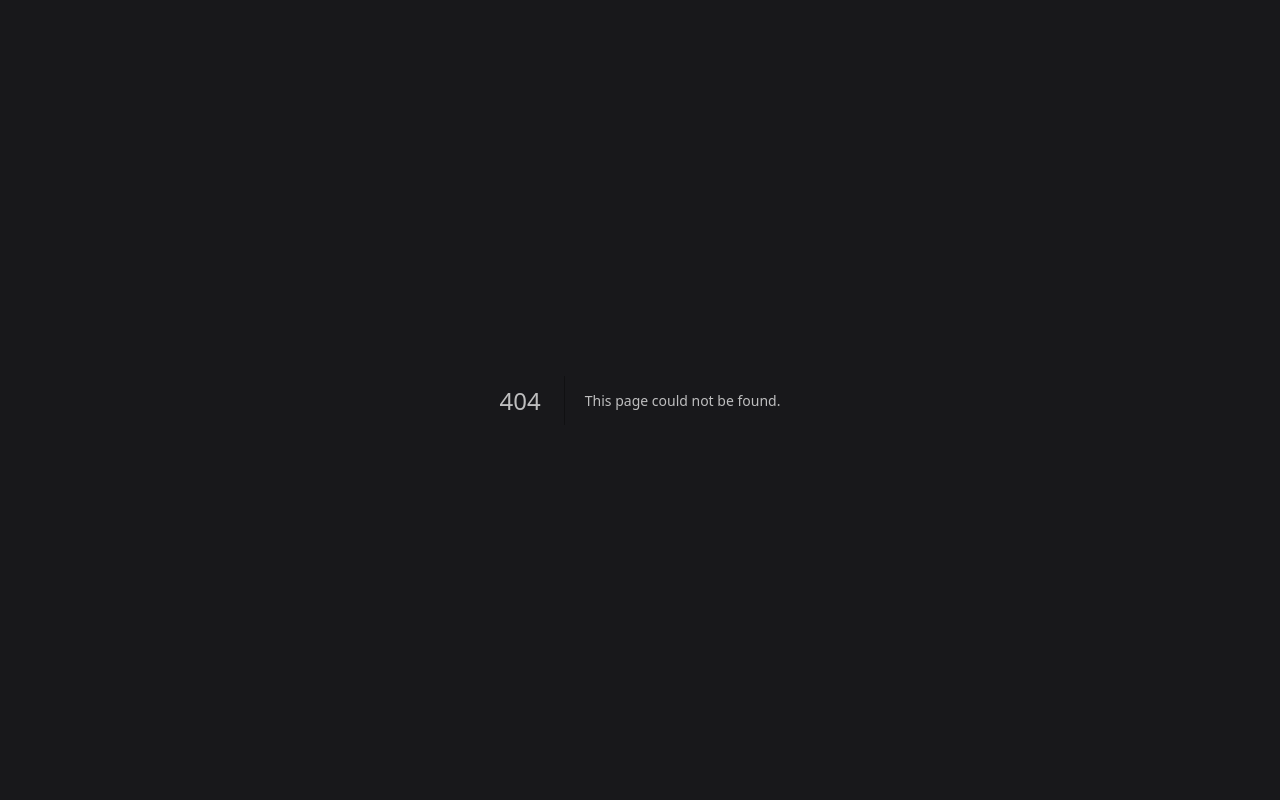
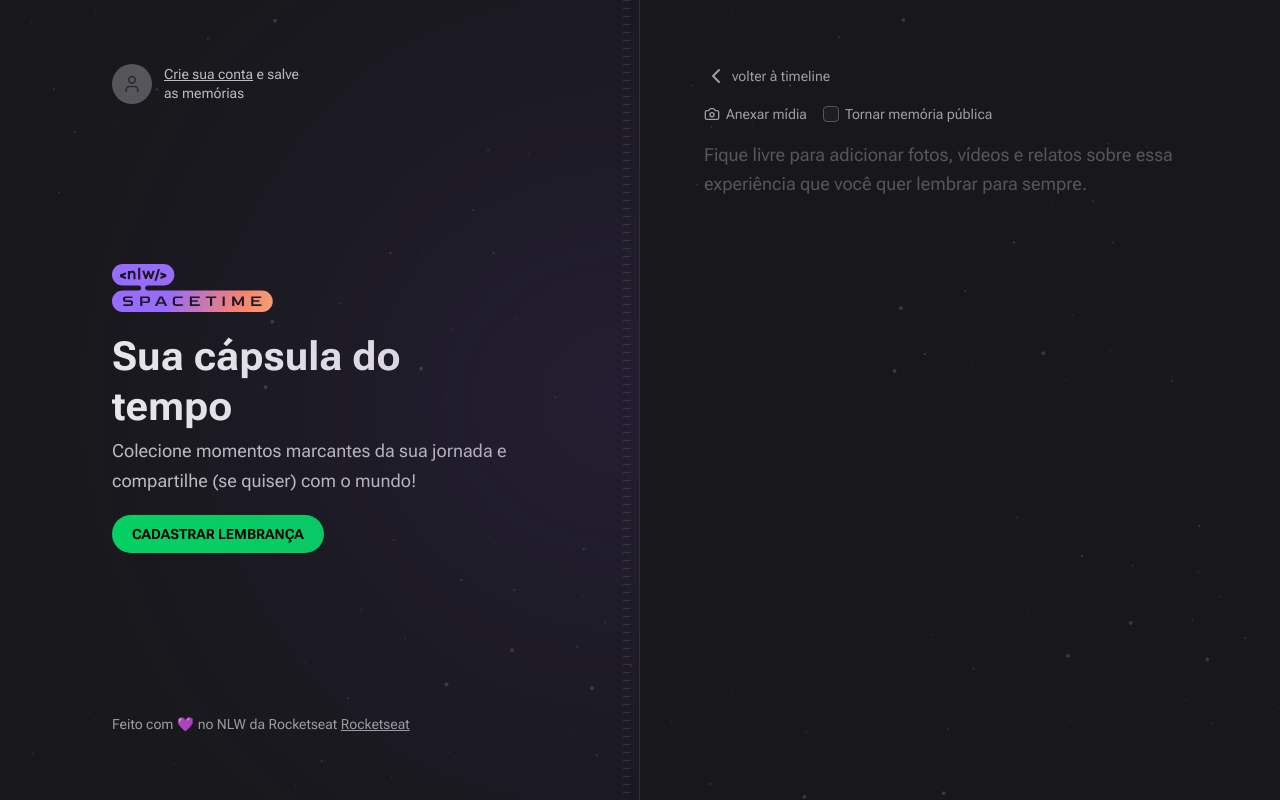
Before and after one commit to Gustaaz/nlw-spacetime, a Next.js app in the folder web/: page /memories/new in a window 1280 px wide. Before the commit this address had no page. Built offline with nearby package versions, Linux system fonts and the light colour scheme; no server answers; a web font is replaced by a local one.

Commit message:
web/ page de nova memoria

```diff
--- a/web/package.json
+++ b/web/package.json
@@ -27,6 +27,7 @@
   },
   "devDependencies": {
     "@rocketseat/eslint-config": "^1.2.0",
+    "@tailwindcss/forms": "^0.5.3",
     "prettier-plugin-tailwindcss": "^0.3.0"
   }
 }
--- a/web/src/app/layout.tsx
+++ b/web/src/app/layout.tsx
@@ -1,9 +1,15 @@
 import './globals.css'
 import { ReactNode } from 'react'
+import { cookies } from 'next/headers'
 import {
   Roboto_Flex as Roboto,
   Bai_Jamjuree as BaiJamjuree,
 } from 'next/font/google'
+
+import Hero from '@/components/Hero'
+import Profile from '@/components/Profile'
+import Signin from '@/components/Signin'
+import Copyright from '@/components/Copyright'
 
 const roboto = Roboto({ subsets: ['latin'], variable: '--font-roboto' })
 
@@ -20,12 +26,32 @@
 }
 
 export default function RootLayout({ children }: { children: ReactNode }) {
+  const isAuthenticated = cookies().has('token')
+
   return (
     <html lang="en">
       <body
         className={`${roboto.variable} ${baiJamjuree.variable}} bg-zinc-900 font-sans text-gray-100`}
       >
-        {children}
+        <main className="grid min-h-screen grid-cols-2">
+          {/* Left */}
+          <div className="relative flex flex-col items-start justify-between overflow-hidden border-r border-white/10 bg-[url(../assets/bg-stars.svg)] px-28 py-16">
+            {/* Blur */}
+            <div className=" absolute right-0 top-1/2 h-[288px] w-[526px] -translate-y-1/2 translate-x-1/2 rounded-full bg-purple-700 opacity-50 blur-full" />
+
+            {/* Stripes */}
+            <div className="absolute bottom-0 right-2 top-0 w-2 bg-stripes" />
+
+            {isAuthenticated ? <Profile /> : <Signin />}
+            <Hero />
+            <Copyright />
+          </div>
+
+          {/* Right */}
+          <div className="flex flex-col bg-[url(../assets/bg-stars.svg)] bg-cover p-16">
+            {children}
+          </div>
+        </main>
       </body>
     </html>
   )
--- /dev/null
+++ b/web/src/app/memories/new/page.tsx
@@ -0,0 +1,50 @@
+import { Camera, ChevronLeft } from 'lucide-react'
+import Link from 'next/link'
+import React from 'react'
+
+function MemoriesNew() {
+  return (
+    <div className="flex flex-1 flex-col gap-4">
+      <Link
+        href="/"
+        className="flex items-center gap-1 text-sm text-gray-200 hover:text-gray-100"
+      >
+        <ChevronLeft />
+        volter à timeline
+      </Link>
+      <form className="flex flex-1 flex-col gap-2">
+        <div className="flex items-center gap-4">
+          <label
+            htmlFor="media"
+            className=" flex cursor-pointer items-center gap-1.5 text-sm text-gray-200 hover:text-gray-100"
+          >
+            <Camera className="h-4 w-4" />
+            Anexar mídia
+          </label>
+          <label
+            htmlFor="isPublic"
+            className="flex items-center gap-1.5 text-sm text-gray-200 hover:text-gray-100"
+          >
+            <input
+              type="checkbox"
+              id="isPublic"
+              className="h-4 w-4 rounded border-gray-400 bg-gray-700 text-purple-500"
+              value="true"
+              name="isPublic"
+            />
+            Tornar memória pública
+          </label>
+        </div>
+        <input type="media" id="media" className="invisible h-0 w-0" />
+        <textarea
+          name="content"
+          spellCheck={false}
+          className="w-full flex-1 resize-none rounded border-0 bg-transparent p-0 text-lg leading-relaxed text-gray-100 placeholder:text-gray-400 focus:ring-0"
+          placeholder="Fique livre para adicionar fotos, vídeos e relatos sobre essa experiência que você quer lembrar para sempre."
+        />
+      </form>
+    </div>
+  )
+}
+
+export default MemoriesNew
--- a/web/src/app/page.tsx
+++ b/web/src/app/page.tsx
@@ -1,33 +1,5 @@
-import { cookies } from 'next/headers'
-
-import Copyright from '@/components/Copyright'
 import EmptyMemories from '@/components/EmptyMemories'
-import Hero from '@/components/Hero'
-import Signin from '@/components/Signin'
-import Profile from '@/components/Profile'
 
 export default function Home() {
-  const isAuthenticated = cookies().has('token')
-
-  return (
-    <main className="grid min-h-screen grid-cols-2">
-      {/* Left */}
-      <div className="relative flex flex-col items-start justify-between overflow-hidden border-r border-white/10 bg-[url(../assets/bg-stars.svg)] px-28 py-16">
-        {/* Blur */}
-        <div className=" absolute right-0 top-1/2 h-[288px] w-[526px] -translate-y-1/2 translate-x-1/2 rounded-full bg-purple-700 opacity-50 blur-full" />
-
-        {/* Stripes */}
-        <div className="absolute bottom-0 right-2 top-0 w-2 bg-stripes" />
-
-        {isAuthenticated ? <Profile /> : <Signin />}
-        <Hero />
-        <Copyright />
-      </div>
-
-      {/* Right */}
-      <div className="flex flex-col bg-[url(../assets/bg-stars.svg)] bg-cover p-16">
-        <EmptyMemories />
-      </div>
-    </main>
-  )
+  return <EmptyMemories />
 }
--- a/web/src/components/Hero.tsx
+++ b/web/src/components/Hero.tsx
@@ -17,7 +17,7 @@
       </div>
 
       <a
-        href=""
+        href="/memories/new"
         className="inline-block rounded-full bg-green-500 px-5 py-3 font-alt text-sm font-bold uppercase leading-none text-black hover:bg-green-600"
       >
         CADASTRAR LEMBRANÇA
--- a/web/src/components/Profile.tsx
+++ b/web/src/components/Profile.tsx
@@ -16,7 +16,10 @@
       />
       <p className="max-w-[140px] text-sm leading-snug">
         {name}
-        <a href="" className="block text-red-400 hover:text-red-300">
+        <a
+          href="/api/auth/logout"
+          className="block text-red-400 hover:text-red-300"
+        >
           Quero sair
         </a>
       </p>
--- a/web/tailwind.config.js
+++ b/web/tailwind.config.js
@@ -64,5 +64,5 @@
       },
     },
   },
-  plugins: [],
+  plugins: [require('@tailwindcss/forms')],
 }
```
Also changed, not shown: web/src/middleware.ts (added, +20 -0 lines), 1 other file (tests, documents, lock files or other folders).
